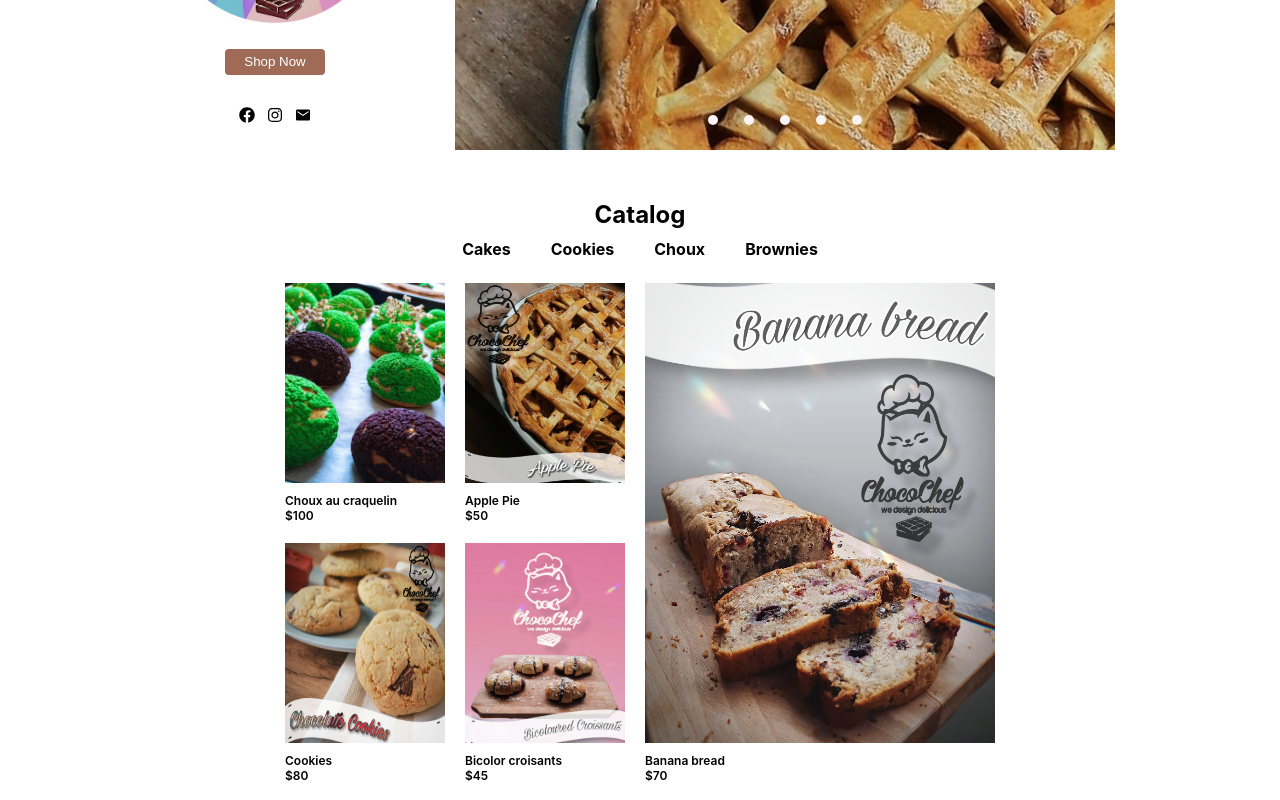
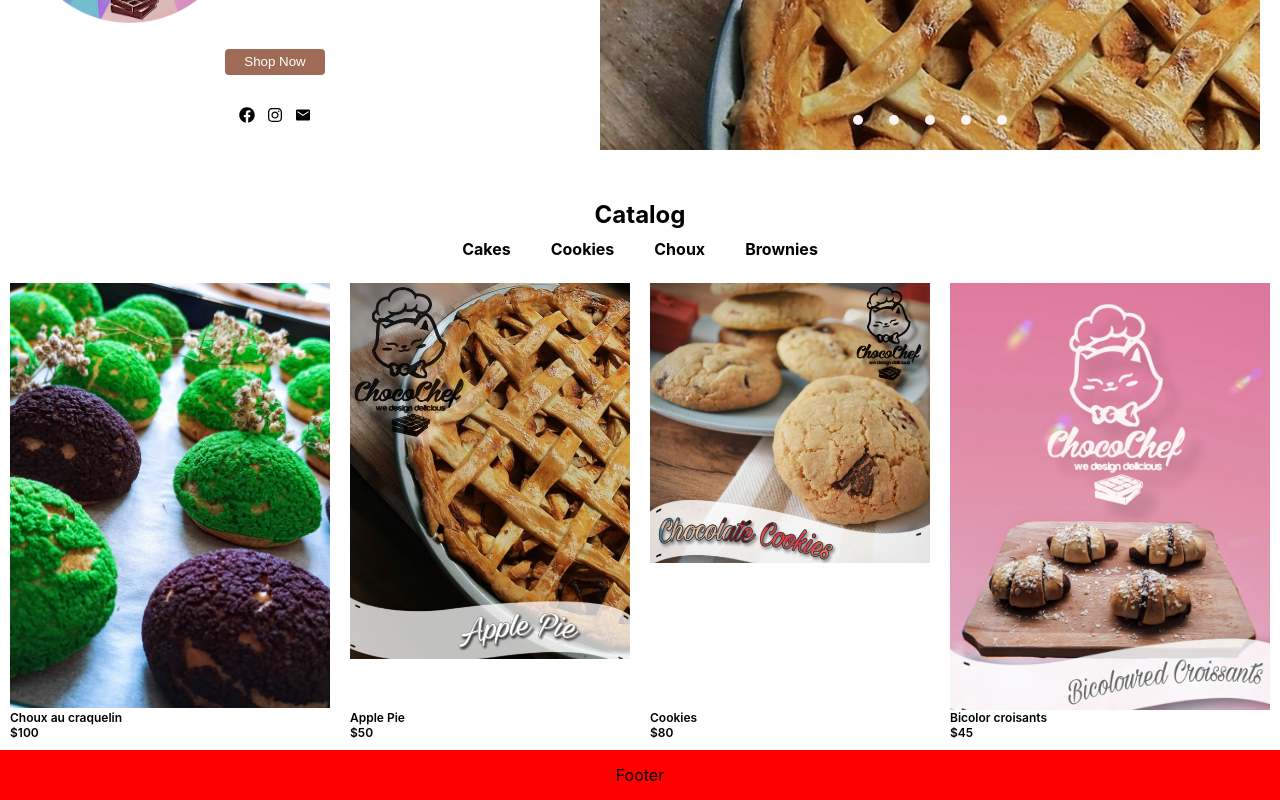
Before and after one commit to alincamara/choco-chef, a React app: page / in a window 1280 px wide. Shown: the part 314-1114 px from the top of the page. Built offline with nearby package versions, Linux system fonts and the light colour scheme.

Commit message:
small fixes

```diff
--- a/src/App.css
+++ b/src/App.css
@@ -1,7 +1,8 @@
 .app {
   display: flex;
+  flex: auto;
   flex-direction: column;
-  background-color: red;
+  justify-content: space-between;
 }
 
 .menu {
@@ -53,3 +54,11 @@ a {
 .siteTitle {
   font-family: Impact, Haettenschweiler, 'Arial Narrow Bold', sans-serif;
 }
+
+.footer {
+  display: flex;
+  align-items: center;
+  justify-content: center;
+  background-color: red;
+  height: 50px;
+}
--- a/src/App.tsx
+++ b/src/App.tsx
@@ -12,7 +12,7 @@ import { Routes, Route, Link } from 'react-router-dom'
 import { Home } from './containers/screens/Home'
 import { AboutUs } from './containers/screens/AboutUs'
 import { Contact } from './containers/screens/Contact'
-import styles from './App.css'
+import './App.css'
 
 const App = (): ReactElement => {
   // const [backendData, setBackendData] = useState<any>([{}])
@@ -30,8 +30,7 @@ const App = (): ReactElement => {
   console.log('ce aduce pe counter....', counter, 'test')
 
   return (
-    <>
-      <div className={styles.app}>
+    <div className="app">
       <div className="menu">
         <div className="leftSide">
           <span className="siteTitle">{''}</span>
@@ -54,13 +53,13 @@ const App = (): ReactElement => {
           <FaSearch />
         </div>
       </div>
-      </div>
       <Routes>
         <Route path="/" element={<Home />} />
         <Route path="/about" element={<AboutUs />} />
         <Route path="/contact" element={<Contact />} />
       </Routes>
-    </>
+      <div className="footer">Footer</div>
+    </div>
   )
 }
 
--- /dev/null
+++ b/src/containers/screens/Home/CardsSlider/Card/index.css
@@ -0,0 +1,26 @@
+.product {
+  display: flex;
+  flex-direction: column;
+  justify-content: space-between;
+  min-height: 240px;
+  max-height: 480px;
+  min-width: 160px;
+  max-width: 320px;
+  margin: 10px;
+}
+
+.photo {
+  display: flex;
+}
+
+.photo1 {
+  height: 100%;
+  width: 100%;
+}
+
+.info {
+  display: flex;
+  flex-direction: column;
+  font-size: 12px;
+  font-weight: 600;
+}
--- /dev/null
+++ b/src/containers/screens/Home/CardsSlider/Card/index.tsx
@@ -0,0 +1,26 @@
+import React, { ReactElement } from 'react'
+import photo1 from '../../../../../styles/images/photo02.jpg'
+import './index.css'
+
+interface Props {
+  name?: string
+  price?: string
+  photo?: string
+}
+
+export const Product = (props: Props): ReactElement => {
+  const { name, price, photo } = props
+  return (
+    <div className="product">
+      <div className="photo">
+        <img src={photo ? photo : photo1} className="photo1" alt="photo1" />
+      </div>
+      <div className="info">
+        <span>{name}</span>
+        <span>{price}</span>
+      </div>
+    </div>
+  )
+}
+
+export default Product
--- /dev/null
+++ b/src/containers/screens/Home/CardsSlider/index.css
@@ -0,0 +1,27 @@
+.cardsSlider {
+  display: flex;
+  position: relative;
+}
+
+.chevron-left {
+  position: absolute;
+  font-size: 20px;
+  left: -20px;
+  top: 40%;
+  opacity: 0.5;
+  cursor: pointer;
+}
+
+.chevron-right {
+  position: absolute;
+  font-size: 20px;
+  right: -20px;
+  top: 40%;
+  opacity: 0.5;
+  cursor: pointer;
+}
+
+.chevron-left:hover,
+.chevron-right:hover {
+  opacity: 1;
+}
--- /dev/null
+++ b/src/containers/screens/Home/CardsSlider/index.tsx
@@ -0,0 +1,24 @@
+import React, { ReactElement } from 'react'
+import photo09 from '../../../../styles/images/photo09.jpg'
+import photo08 from '../../../../styles/images/photo08.jpg'
+import photo10 from '../../../../styles/images/photo10.jpg'
+import { FaChevronCircleRight, FaChevronCircleLeft } from 'react-icons/fa'
+import Card from './Card'
+import './index.css'
+
+export const Home = (): ReactElement => {
+  return (
+    <>
+      <div className="cardsSlider">
+        <Card name="Choux au craquelin" price="$100" />
+        <Card name="Apple Pie" price="$50" photo={photo09} />
+        <Card name="Cookies" price="$80" photo={photo08} />
+        <Card name="Bicolor croisants" price="$45" photo={photo10} />
+        <FaChevronCircleRight className="chevron-right" />
+        <FaChevronCircleLeft className="chevron-left" />
+      </div>
+    </>
+  )
+}
+
+export default Home
--- a/src/containers/screens/Home/index.tsx
+++ b/src/containers/screens/Home/index.tsx
@@ -1,8 +1,9 @@
 import React, { ReactElement } from 'react'
 import logoHome from '../../../styles/images/logoColor.png'
-import Products from './Products'
+// import Products from './Products'
 import SlideShow from './SlideShow'
 import Tabs from './Tabs'
+import CardsSlider from './CardsSlider'
 import './index.css'
 import { FaFacebook, FaInstagram } from 'react-icons/fa'
 import { IoMdMail } from 'react-icons/io'
@@ -27,7 +28,8 @@ export const Home = (): ReactElement => {
       <div className="catalog">
         <div className="title">Catalog</div>
         <Tabs />
-        <Products />
+        <CardsSlider />
+        {/* <Products /> */}
       </div>
     </div>
   )
```
Also changed, not shown: src/index.html (+9 -8 lines), 1 other file (tests, documents, lock files or other folders). Lines whose indentation alone changed are shown as unchanged.
